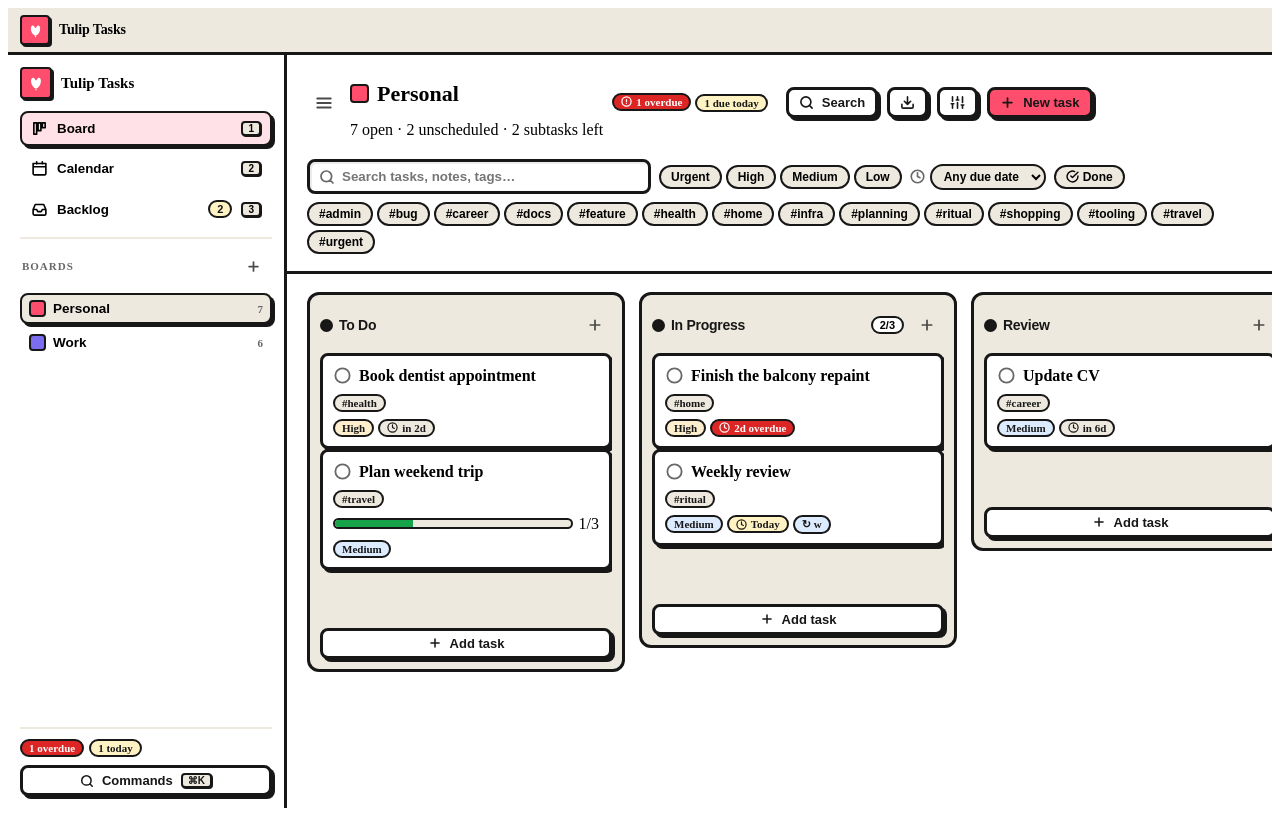
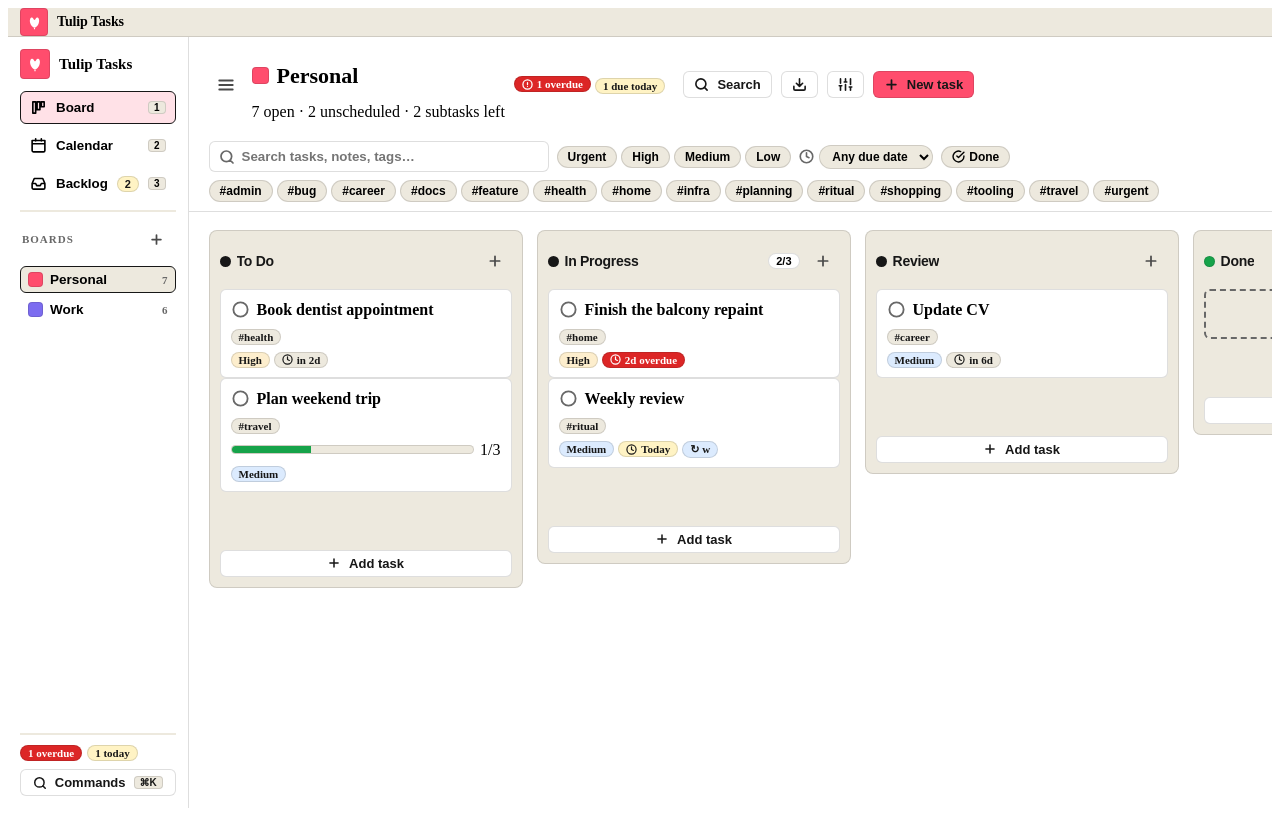
Before and after one commit to sanchit-core/tulip-tasks, a SvelteKit app: page / in a window 1280 px wide. Built offline with nearby package versions, Linux system fonts and the light colour scheme.

Commit message:
feat: simplify to minimal + dark theme, fix dark mode toggle

```diff
--- a/src/app.css
+++ b/src/app.css
@@ -1,4 +1,5 @@
-:root {
+/* Minimal theme - clean, low contrast design */
+:root[data-theme="minimal"] {
   --ink: #171717;
   --paper: #f3efe6;
   --surface: #ffffff;
@@ -7,14 +8,12 @@
 
   --text-1: #171717;
   --text-2: #4a4a4a;
-  /* muted, but >= 4.5:1 on --surface-2 (#ede9de), the lightest thing it sits on */
   --text-3: #686868;
   --text-on-primary: #ffffff;
 
   --primary: #ff4d6d;
   --primary-strong: #e6395b;
   --primary-soft: #ffe1e7;
-  /* the same pink, darkened enough to be legible as text on light surfaces */
   --primary-ink: #d92d4f;
 
   --accent: #ffd447;
@@ -35,95 +34,16 @@
   --danger: #dc2626;
   --danger-soft: #fde3e3;
 
-  --radius-xl: 14px;
-  --radius-lg: 12px;
-  --radius-md: 8px;
-  --radius-sm: 4px;
-
-  --border: 3px solid var(--ink);
-  --border-thin: 2px solid var(--ink);
-  --border-hair: 1px solid var(--ink);
-  --border-active: var(--ink);
-
-  --shadow-raised: 5px 5px 0 var(--ink);
-  --shadow-raised-lg: 8px 8px 0 var(--ink);
-  --shadow-flat: 3px 3px 0 var(--ink);
-  --shadow-hair: 2px 2px 0 var(--ink);
-  --shadow-micro: 1px 1px 0 var(--ink);
-  --shadow-pressed: 1px 1px 0 var(--ink);
-  --shadow-inset: inset 3px 3px 0 rgba(23, 23, 23, 0.08);
-  --shadow-inset-tight: inset 2px 2px 0 rgba(23, 23, 23, 0.08);
-  --shadow-pop: 10px 10px 0 var(--ink);
-  --press-shift: 3px 3px;
-  --press-shift-sm: 2px 2px;
-
-  --t: 0.16s cubic-bezier(0.2, 0.9, 0.3, 1);
-  --font: "Nunito", "Avenir Next", -apple-system, "Segoe UI", Roboto, Ubuntu, "Noto Sans",
-    "Helvetica Neue", Arial, sans-serif;
-  --sidebar-w: 252px;
-  --titlebar-h: 44px;
-  --header-h: 68px;
-  --bg-dots: radial-gradient(rgba(23, 23, 23, 0.06) 1.5px, transparent 1.5px);
-}
-
-/* Light themes */
-:root[data-theme="neo-brutalist"] {
-  --border-active: var(--ink);
-  --radius-xl: 14px;
-  --radius-lg: 12px;
-  --radius-md: 8px;
-  --radius-sm: 4px;
-  --border: 3px solid var(--ink);
-  --border-thin: 2px solid var(--ink);
-  --border-hair: 1px solid var(--ink);
-  --shadow-raised: 5px 5px 0 var(--ink);
-  --shadow-raised-lg: 8px 8px 0 var(--ink);
-  --shadow-flat: 3px 3px 0 var(--ink);
-  --shadow-hair: 2px 2px 0 var(--ink);
-  --shadow-micro: 1px 1px 0 var(--ink);
-  --shadow-pressed: 1px 1px 0 var(--ink);
-  --shadow-inset: inset 3px 3px 0 rgba(23, 23, 23, 0.08);
-  --shadow-inset-tight: inset 2px 2px 0 rgba(23, 23, 23, 0.08);
-  --shadow-pop: 10px 10px 0 var(--ink);
-  --press-shift: 3px 3px;
-  --press-shift-sm: 2px 2px;
-  --bg-dots: radial-gradient(rgba(23, 23, 23, 0.06) 1.5px, transparent 1.5px);
-}
-
-/* Neo-brutalist neumorphism */
-:root[data-theme="neumorphism"] {
-  --border-active: rgba(23, 23, 23, 0.28);
-  --radius-xl: 16px;
-  --radius-lg: 14px;
-  --radius-md: 10px;
-  --radius-sm: 6px;
-  --border: 2px solid rgba(23, 23, 23, 0.08);
-  --border-thin: 2px solid rgba(23, 23, 23, 0.08);
-  --border-hair: 1px solid rgba(23, 23, 23, 0.08);
-  --shadow-raised: 8px 8px 16px rgba(23, 23, 23, 0.12), -6px -6px 12px rgba(255, 255, 255, 0.9);
-  --shadow-raised-lg: 12px 12px 24px rgba(23, 23, 23, 0.12), -10px -10px 20px rgba(255, 255, 255, 0.9);
-  --shadow-flat: 4px 4px 8px rgba(23, 23, 23, 0.08), -3px -3px 6px rgba(255, 255, 255, 0.9);
-  --shadow-hair: 3px 3px 6px rgba(23, 23, 23, 0.1), -2px -2px 4px rgba(255, 255, 255, 0.9);
-  --shadow-micro: 2px 2px 4px rgba(23, 23, 23, 0.1), -1px -1px 2px rgba(255, 255, 255, 0.9);
-  --shadow-pressed: inset 3px 3px 6px rgba(23, 23, 23, 0.08), inset -2px -2px 4px rgba(255, 255, 255, 0.9);
-  --shadow-inset: inset 3px 3px 6px rgba(23, 23, 23, 0.08), inset -2px -2px 4px rgba(255, 255, 255, 0.9);
-  --shadow-inset-tight: inset 2px 2px 4px rgba(23, 23, 23, 0.08), inset -1px -1px 2px rgba(23, 23, 23, 0.08);
-  --shadow-pop: 16px 16px 40px rgba(23, 23, 23, 0.14), -12px -12px 24px rgba(255, 255, 255, 0.95);
-  --press-shift: 0 0;
-  --press-shift-sm: 0 0;
-  --bg-dots: none;
-}
-
-/* Flat theme */
-:root[data-theme="flat"] {
-  --border-active: var(--ink);
-  --radius-xl: 10px;
+  --radius-xl: 8px;
   --radius-lg: 8px;
   --radius-md: 6px;
   --radius-sm: 4px;
-  --border: 2px solid var(--ink);
-  --border-thin: 2px solid var(--ink);
-  --border-hair: 1px solid var(--ink);
+
+  --border: 1px solid rgba(23, 23, 23, 0.14);
+  --border-thin: 1px solid rgba(23, 23, 23, 0.14);
+  --border-hair: 1px solid rgba(23, 23, 23, 0.14);
+  --border-active: var(--ink);
+
   --shadow-raised: none;
   --shadow-raised-lg: none;
   --shadow-flat: none;
@@ -135,34 +55,11 @@
   --shadow-pop: none;
   --press-shift: 0 0;
   --press-shift-sm: 0 0;
+
   --bg-dots: none;
 }
 
-/* Minimal theme */
-:root[data-theme="minimal"] {
-  --border-active: var(--primary);
-  --radius-xl: 8px;
-  --radius-lg: 8px;
-  --radius-md: 6px;
-  --radius-sm: 4px;
-  --border: 1px solid rgba(23, 23, 23, 0.14);
-  --border-thin: 1px solid rgba(23, 23, 23, 0.14);
-  --border-hair: 1px solid rgba(23, 23, 23, 0.14);
-  --shadow-raised: none;
-  --shadow-raised-lg: none;
-  --shadow-flat: none;
-  --shadow-hair: none;
-  --shadow-micro: none;
-  --shadow-pressed: none;
-  --shadow-inset: none;
-  --shadow-inset-tight: none;
-  --shadow-pop: none;
-  --press-shift: 0 0;
-  --press-shift-sm: 0 0;
-  --bg-dots: none;
-}
-
-/* Dark theme - inverted colors for night reading */
+/* Dark mode - inverted colors for night reading */
 :root[data-theme="dark"] {
   --ink: #f3efe6;
   --paper: #171717;
@@ -198,64 +95,27 @@
   --danger: #f87171;
   --danger-soft: #fca5a5;
 
-  --radius-xl: 14px;
-  --radius-lg: 12px;
-  --radius-md: 8px;
+  --radius-xl: 8px;
+  --radius-lg: 8px;
+  --radius-md: 6px;
   --radius-sm: 4px;
 
-  --border: 3px solid var(--ink);
-  --border-thin: 2px solid var(--ink);
-  --border-hair: 1px solid var(--ink);
+  --border: 1px solid rgba(23, 23, 23, 0.14);
+  --border-thin: 1px solid rgba(23, 23, 23, 0.14);
+  --border-hair: 1px solid rgba(23, 23, 23, 0.14);
   --border-active: var(--ink);
 
-  --shadow-raised: 5px 5px 0 var(--ink);
-  --shadow-raised-lg: 8px 8px 0 var(--ink);
-  --shadow-flat: 3px 3px 0 var(--ink);
-  --shadow-hair: 2px 2px 0 var(--ink);
-  --shadow-micro: 1px 1px 0 var(--ink);
-  --shadow-pressed: 1px 1px 0 var(--ink);
-  --shadow-inset: inset 3px 3px 0 rgba(255, 255, 23, 0.08);
-  --shadow-inset-tight: inset 2px 2px 0 rgba(255, 255, 23, 0.08);
-  --shadow-pop: 10px 10px 0 var(--ink);
-  --press-shift: 3px 3px;
-  --press-shift-sm: 2px 2px;
+  --shadow-raised: none;
+  --shadow-raised-lg: none;
+  --shadow-flat: none;
+  --shadow-hair: none;
+  --shadow-micro: none;
+  --shadow-pressed: none;
+  --shadow-inset: none;
+  --shadow-inset-tight: none;
+  --shadow-pop: none;
+  --press-shift: 0 0;
+  --press-shift-sm: 0 0;
 
-  --t: 0.16s cubic-bezier(0.2, 0.9, 0.3, 1);
-  --font: "Nunito", "Avenir Next", -apple-system, "Segoe UI", Roboto, Ubuntu, "Noto Sans",
-    "Helvetica Neue", Arial, sans-serif;
-  --sidebar-w: 252px;
-  --titlebar-h: 44px;
-  --header-h: 68px;
-  --bg-dots: radial-gradient(rgba(255, 255, 255, 0.03) 1.5px, transparent 1.5px);
+  --bg-dots: none;
 }
-
-/* Dark theme overrides for neo-brutalist specific variables */
-:root[data-theme="dark"] .neo-brutalist * {
-  --ink: #f3efe6;
-  --paper: #171717;
-}
-
-/* Ensure text readability on dark theme */
-:root[data-theme="dark"] * {
-  color-scheme: dark;
-}
-
-/* Ensure scrollbar visibility on dark theme */
-:root[data-theme="dark"] ::-webkit-scrollbar-thumb {
-  background: var(--ink);
-  border: 2px solid var(--paper);
-}
-
-/* Reduced motion for dark theme */
-:root[data-theme="dark"] * {
-  @media (prefers-reduced-motion: reduce) {
-    animation-duration: 0.01ms !important;
-    transition-duration: 0.01ms !important;
-  }
-}
-
-/* Focus ring on dark theme */
-:root[data-theme="dark"] :focus-visible {
-  outline: 2px solid var(--primary);
-  outline-offset: 2px;
-}
--- a/src/lib/components/SettingsModal.svelte
+++ b/src/lib/components/SettingsModal.svelte
@@ -12,10 +12,7 @@
   import { toast } from "$lib/toasts";
 
   const THEME_LABELS: Record<Theme, string> = {
-    "neo-brutalist": "Neo-brutalist (default)",
-    neumorphism: "Neumorphism",
-    flat: "Flat design",
-    minimal: "Minimal",
+    minimal: "Minimal (default)",
     dark: "Dark mode",
   };
 
@@ -116,17 +113,10 @@
   <div class="sec">
     <h4>Appearance</h4>
     <NeuToggle
-      checked={s.theme !== "neo-brutalist"}
-      label="Force dark mode"
-      onchange={(v) => store.updateSettings({ theme: v ? "dark" : "neo-brutalist" })}>
+      checked={s.theme === "dark"}
+      label="Dark mode"
+      onchange={(v) => store.updateSettings({ theme: v ? "dark" : "minimal" })}>
     </NeuToggle>
-    {#if s.theme !== "neo-brutalist"}
-      <NeuToggle
-        checked={s.theme !== "flat"}
-        label="Force flat theme"
-        onchange={(v) => store.updateSettings({ theme: v ? "flat" : "neo-brutalist" })}>
-      </NeuToggle>
-    {/if}
   </div>
 
   <div class="sec">
--- a/src/lib/types.ts
+++ b/src/lib/types.ts
@@ -66,9 +66,9 @@ export interface Board {
   createdAt: string;
 }
 
-export type Theme = "neo-brutalist" | "neumorphism" | "flat" | "minimal" | "dark";
+export type Theme = "minimal" | "dark";
 
-export const THEMES: readonly Theme[] = ["neo-brutalist", "neumorphism", "flat", "minimal", "dark"];
+export const THEMES: readonly Theme[] = ["minimal", "dark"];
 
 export interface Settings {
   notificationsEnabled: boolean;
@@ -87,7 +87,7 @@ export const DEFAULT_SETTINGS: Settings = {
   notifyHour: 9,
   wipWarnings: true,
   hideTitlebar: false,
-  theme: "neo-brutalist",
+  theme: "minimal",
 };
 
 export interface Workspace {
--- a/src/routes/+layout.svelte
+++ b/src/routes/+layout.svelte
@@ -11,16 +11,13 @@
 
   $effect(() => {
     if (!ready || typeof document === "undefined") return;
-    // Apply the theme from store settings, defaulting to system
+    // Apply the theme from store settings
     const storedTheme = store.workspace.settings.theme;
     if (storedTheme === "dark") {
       document.documentElement.dataset.theme = "dark";
-    } else if (storedTheme === "neo-brutalist") {
-      document.documentElement.dataset.theme = "neo-brutalist";
     } else {
-      // Default to system preference for other themes
-      const prefersDark = window.matchMedia("(prefers-color-scheme: dark)").matches;
-      document.documentElement.dataset.theme = prefersDark ? "dark" : storedTheme;
+      // Default to minimal
+      document.documentElement.dataset.theme = "minimal";
     }
   });
 
@@ -32,11 +29,8 @@
         const storedTheme = store.workspace.settings.theme;
         if (storedTheme === "dark") {
           document.documentElement.dataset.theme = "dark";
-        } else if (storedTheme === "neo-brutalist") {
-          document.documentElement.dataset.theme = "neo-brutalist";
         } else {
-          const prefersDark = window.matchMedia("(prefers-color-scheme: dark)").matches;
-          document.documentElement.dataset.theme = prefersDark ? "dark" : storedTheme;
+          document.documentElement.dataset.theme = "minimal";
         }
       }
       if (store.workspace.settings.notificationsEnabled && isDesktop()) {
```
Also changed, not shown: 2 other files (tests, documents, lock files or other folders).
